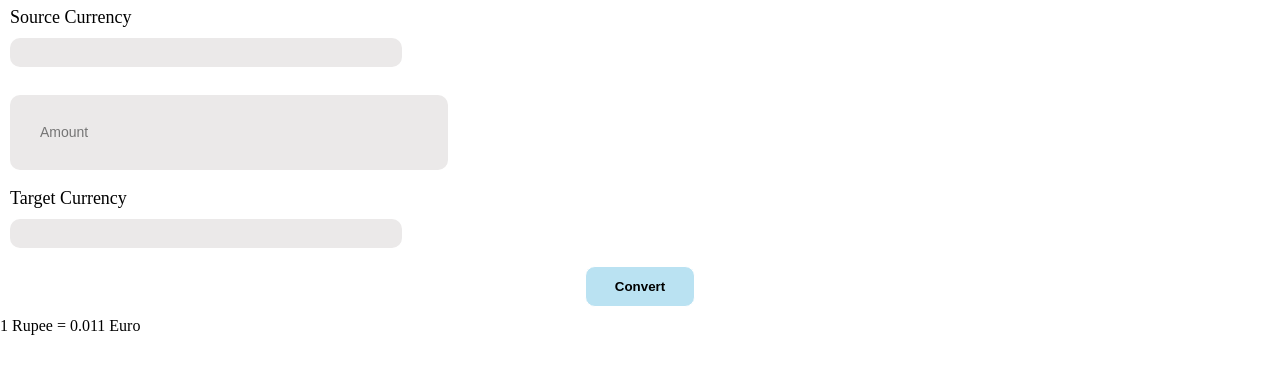
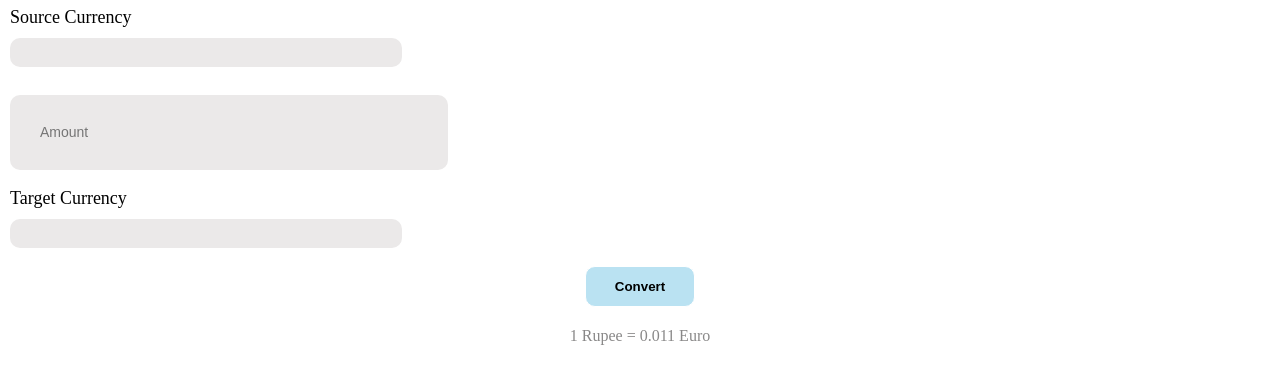
Before and after one commit to SouvikBuilds/currency-converter, a plain HTML site: page index.html in a window 1280 px wide. Shown: the part 525-890 px from the top of the page. Before the commit the page ends 860 px from the top, so only its background shows below. Drawn offline with Linux system fonts and the light colour scheme.

Commit message:
Update style.css

```diff
--- a/style.css
+++ b/style.css
@@ -122,9 +122,12 @@ label {
     transition: 0.3s ease;
 }
 
-#example {
-    font-weight: 200;
+
+#result {
+    font-weight: 400;
     display: block;
     text-align: center;
     color: #898888;
+    padding: 10px;
+    margin-bottom: 10px;
 }
```
